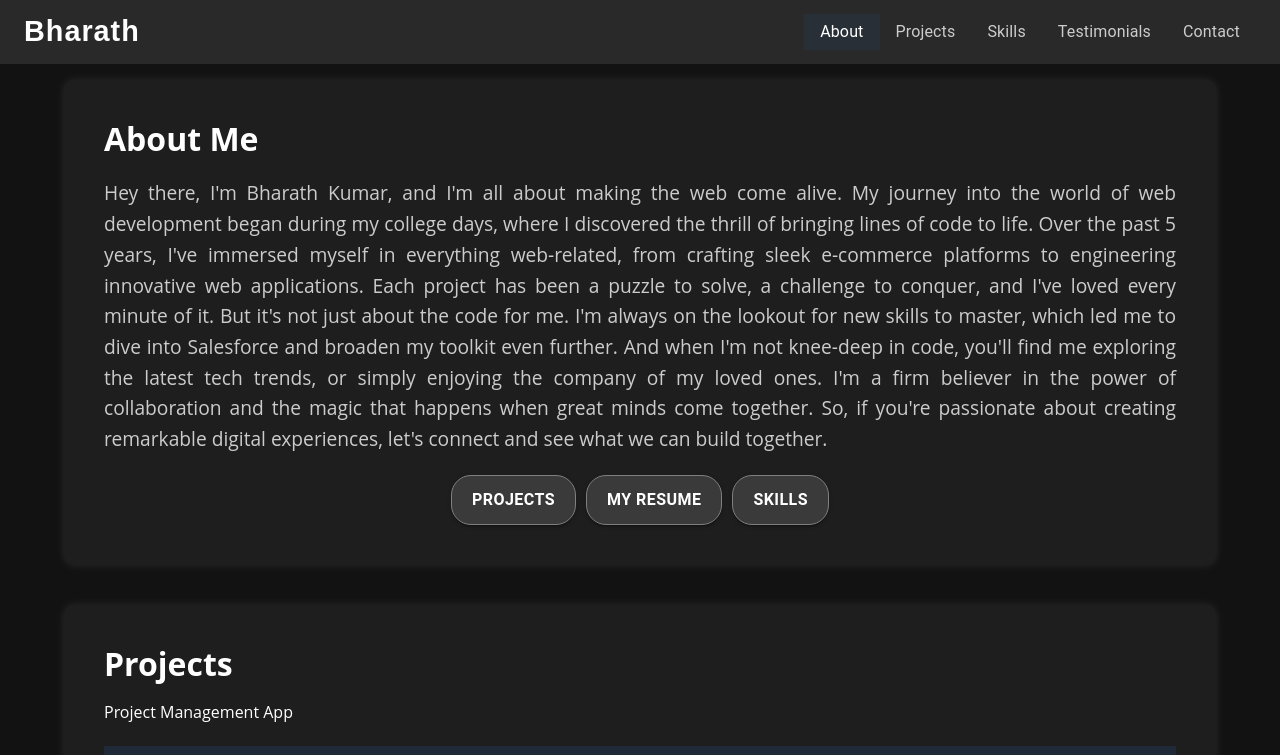
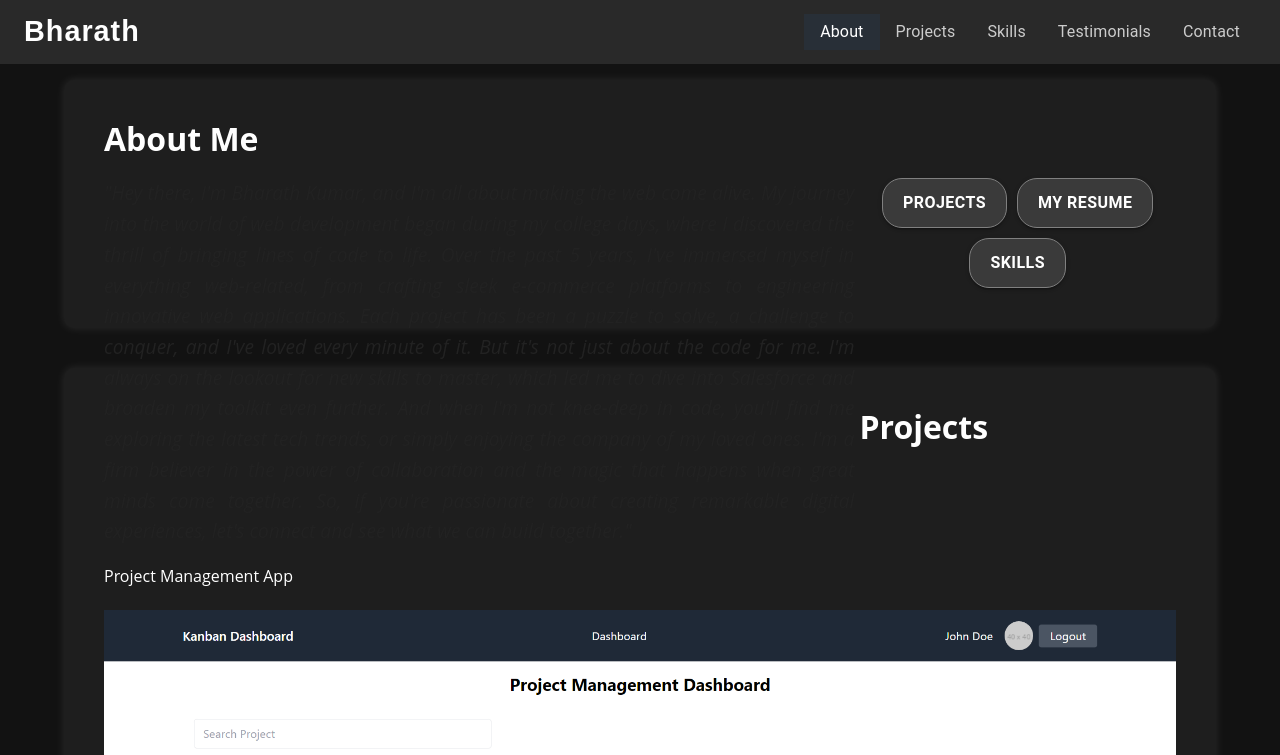
Before and after one commit to bharathvaddineni/portfolio, a React (Vite) app: page / in a window 1280 px wide. Shown: the top 755 px of the page. Built offline with nearby package versions, Linux system fonts and the light colour scheme.

Commit message:
Update About.jsx
Updated About me

```diff
--- a/src/components/About.jsx
+++ b/src/components/About.jsx
@@ -37,12 +37,20 @@ const Title = styled("h2")({
   color: "#fff",
 });
 
-const Content = styled("p")({
-  fontSize: "1.2rem",
-  lineHeight: "1.6",
-  color: "#ccc",
-  marginBottom: "20px",
-});
+const Content = styled("p")(`
+font-size: 1.2rem;
+line-height: 1.6;
+color: #222;
+margin-bottom: 20px;
+margin-right: 5px;
+float: left;
+max-width: 70%;
+font-style: italic;
+&::before,
+&::after {
+  content: '"';
+}
+`);
 
 const ButtonGroup = styled("div")({
   display: "flex",
```
